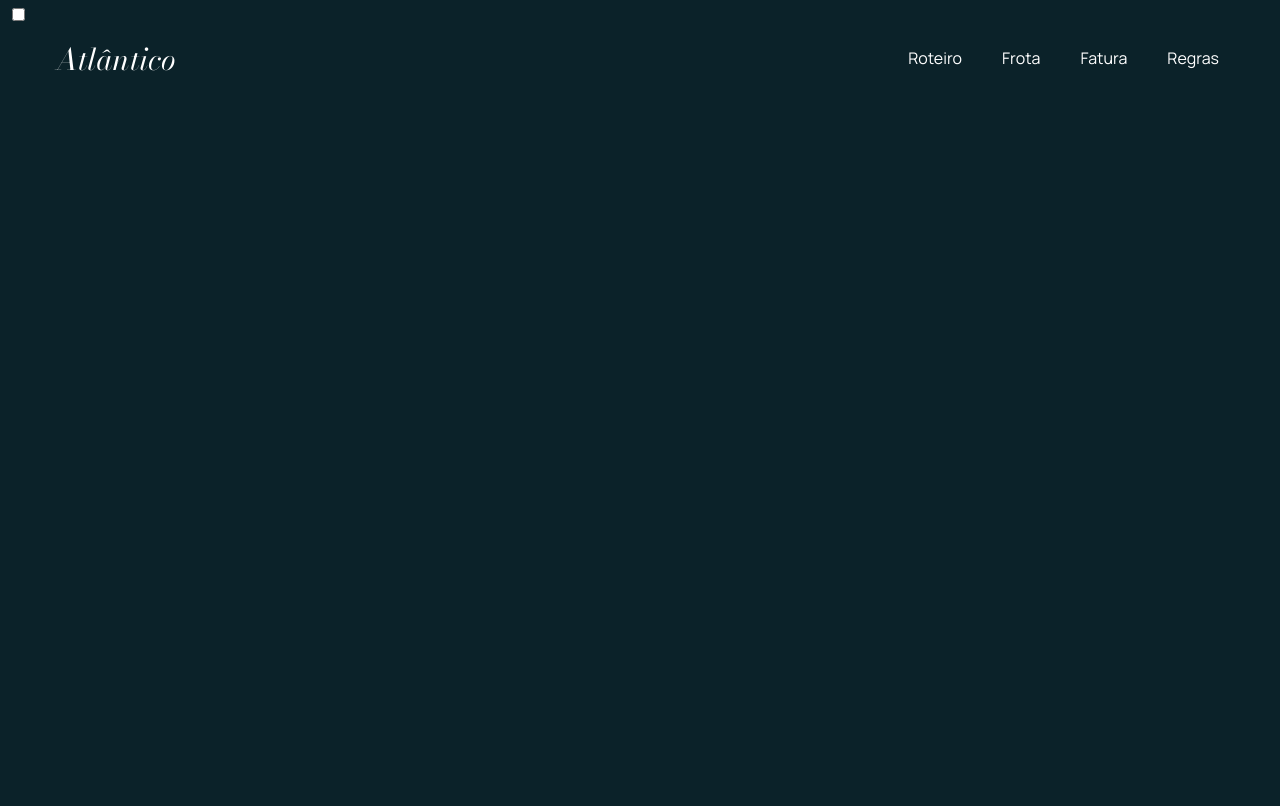
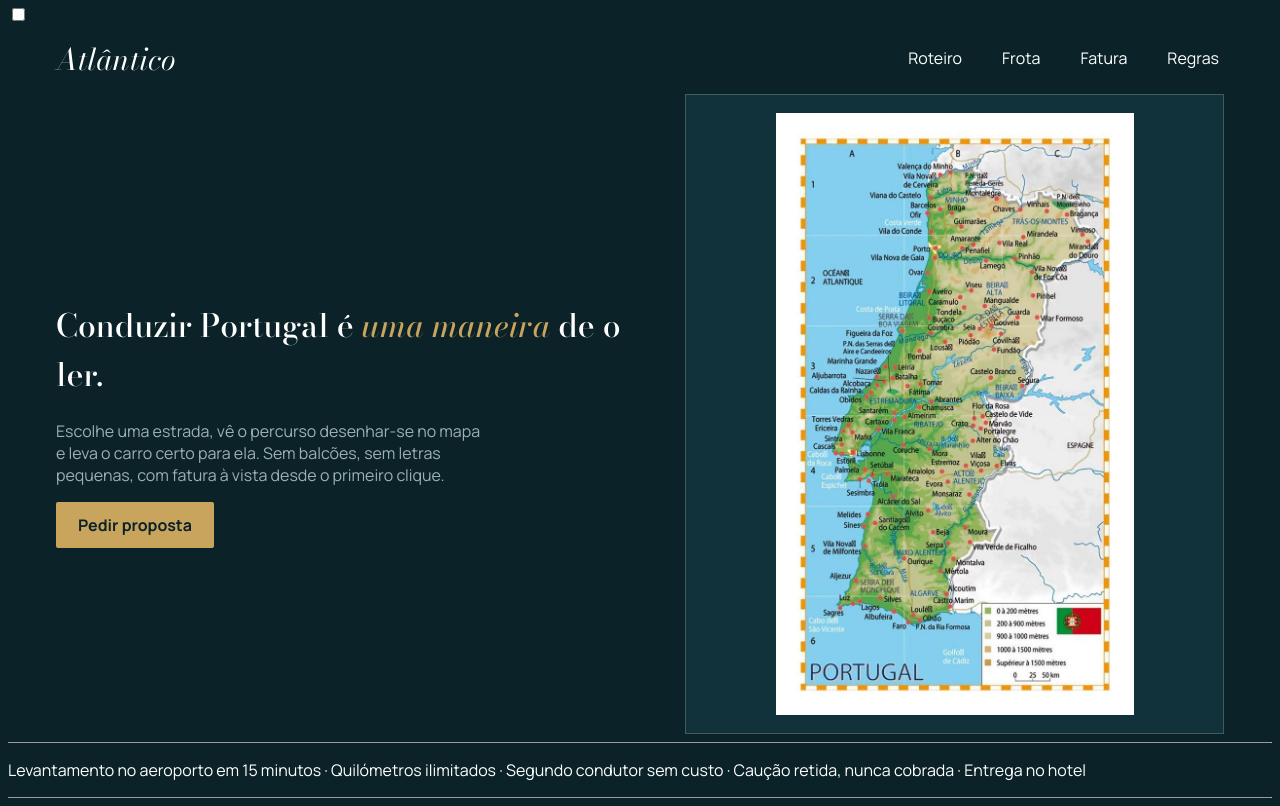
Before and after one commit to Yucane/Stand_rentacar, a plain HTML site: page index.html in a window 1280 px wide. Drawn offline with nearby package versions, Linux system fonts and the light colour scheme.

Commit message:
Update index.html

```diff
--- a/index.html
+++ b/index.html
@@ -20,3 +20,18 @@
             <a href="#fatura">Fatura</a>
             <a href="#regras">Regras</a>
         </nav>
+    </header>
+
+    <div class="wrap hero" id="roteiro">
+        <div>
+            <h1>Conduzir Portugal é <i>uma maneira</i> de o ler.</h1>
+            <p class="lead">Escolhe uma estrada, vê o percurso desenhar-se no mapa e leva o carro certo para ela. Sem balcões, sem letras pequenas, com fatura à vista desde o primeiro clique.</p>
+            <a class="btn" href="https://wa.me/351927102096?text=Ol%C3%A1%2C%20gostava%20de%20pedir%20uma%20proposta." target="_blank" rel="noopener">Pedir proposta</a>
+        </div>
+        <img class="mapa" src="img/mapa.jpg" alt="Mapa de Portugal com as principais cidades e regiões">
+    </div>
+    <hr class=" hr1 ">
+    <p class="other">Levantamento no aeroporto em 15 minutos · Quilómetros ilimitados · Segundo condutor sem custo · Caução retida, nunca cobrada · Entrega no hotel</p>
+    <hr class=" hr2 ">
+</body>
+</html>
```
